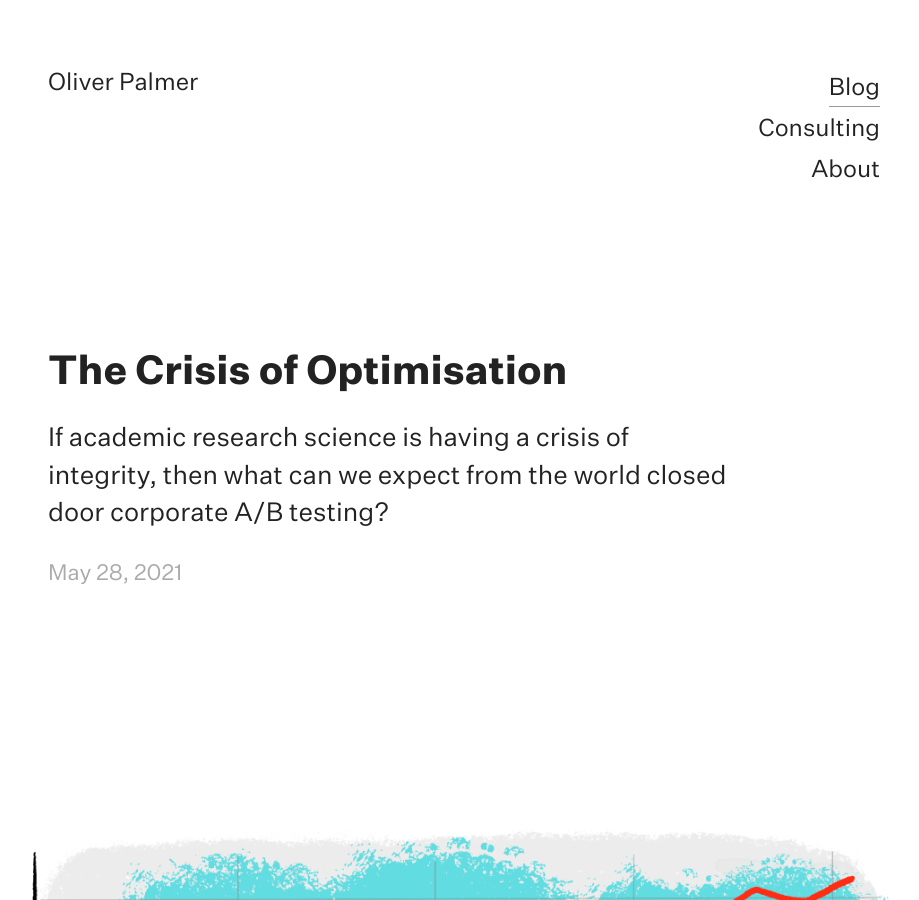
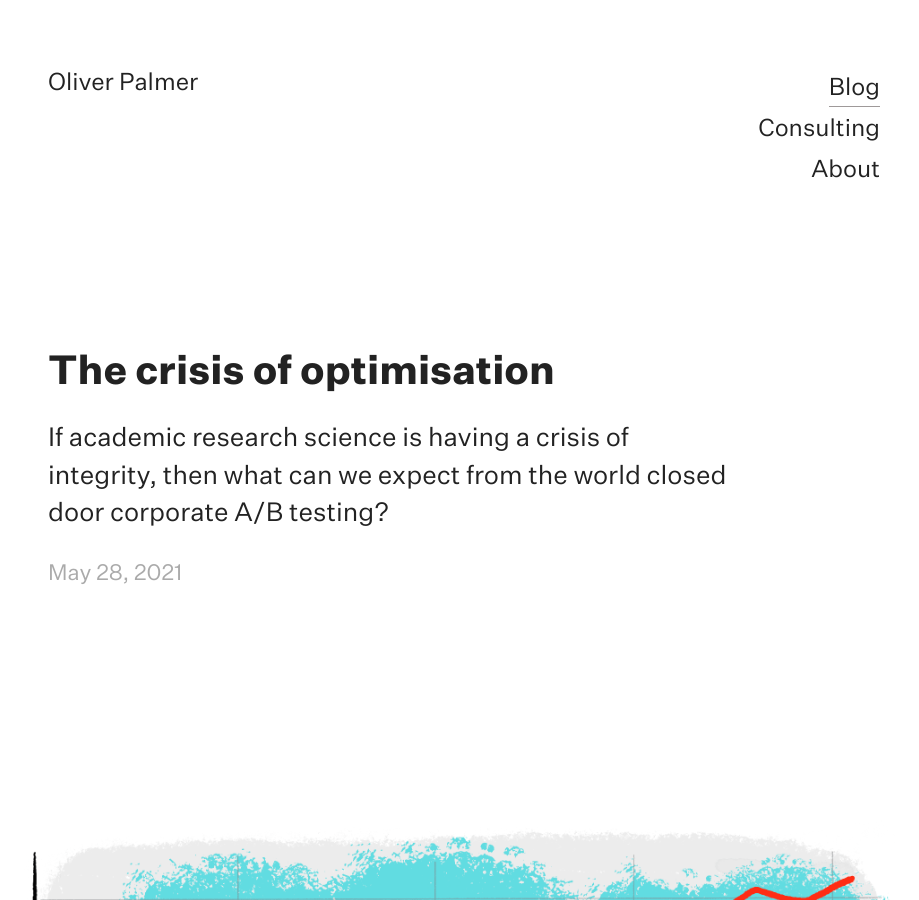
Before and after one commit to olleepalmer/olleepalmer.github.io, a Jekyll site: the page built from _posts/2021-05-28-the-crisis-of-optimisation.md, in a window 1280 px wide and 900 px high. Shown: the whole window, without its empty margins (176-1095 px from the left). Built offline with Jekyll 4.4.1, drawn with Linux system fonts in a browser that asks for light colours; comment, search, counter and statistics services are not loaded.

Commit message:
Removed capitalisation which looked weird

```diff
--- a/_posts/2021-05-28-the-crisis-of-optimisation.md
+++ b/_posts/2021-05-28-the-crisis-of-optimisation.md
@@ -1,7 +1,7 @@
 ---
 layout: post
-title: "The Crisis of Optimisation"
-hero-header: "The Crisis of Optimisation"
+title: "The crisis of optimisation"
+hero-header: "The crisis of optimisation"
 subhead: "If academic research science is having a crisis of integrity, then what can we expect from the world closed door corporate A/B testing?"
 excerpt: "If academic research science is having a crisis of integrity, then what can we expect from the world closed door corporate A/B testing?"
 description: "If academic research science is having a crisis of integrity, then what can we expect from the world closed door corporate A/B testing?"
```
